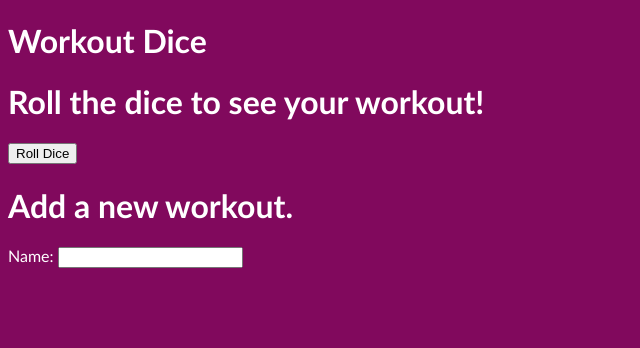
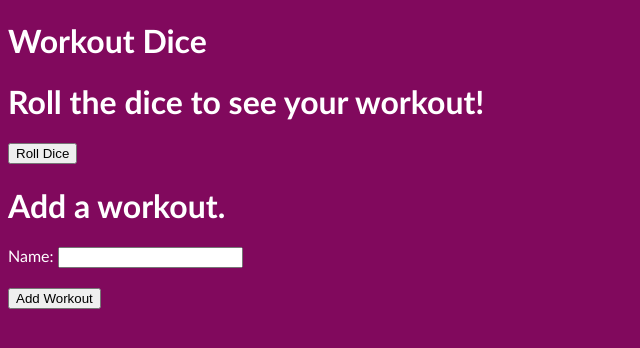
Before and after one commit to slaraja/workout-dice-frontend, a plain HTML site: page index.html in a window 1280 px wide. Shown: the whole page, without its empty margins (0-640 px from the left). Drawn offline with Linux system fonts and the light colour scheme; no server answers.

Commit message:
add workout button

```diff
--- a/index.html
+++ b/index.html
@@ -19,11 +19,14 @@
 
     </div>
 
-   <h1>Add a new workout.</h2>
+   <h1>Add a workout.</h2>
    <form id="form"></div>
       <label for="name-input">Name:</label>
       <input type="text" name="name" id="name-input"><br><br>
     </form>
+
+    <button class = "button">Add Workout</button>
+
 
    </div>
 
```
